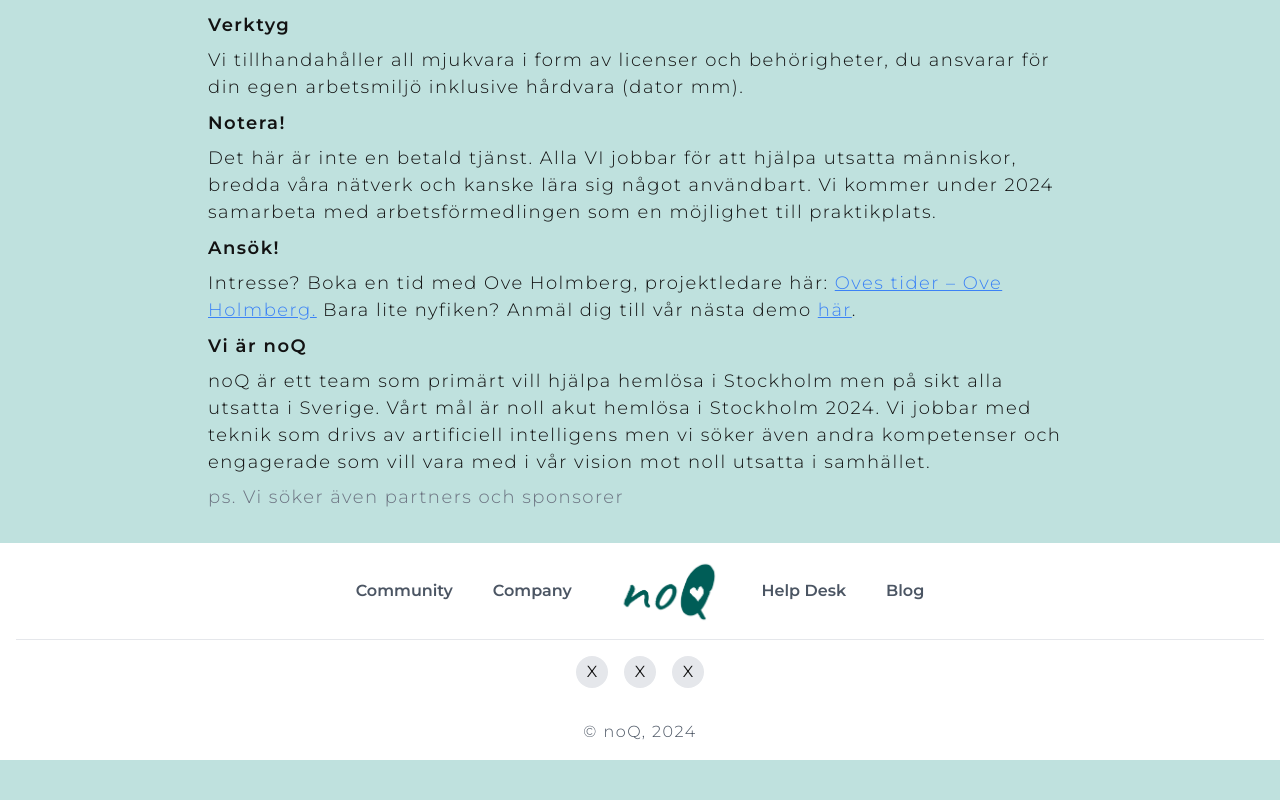
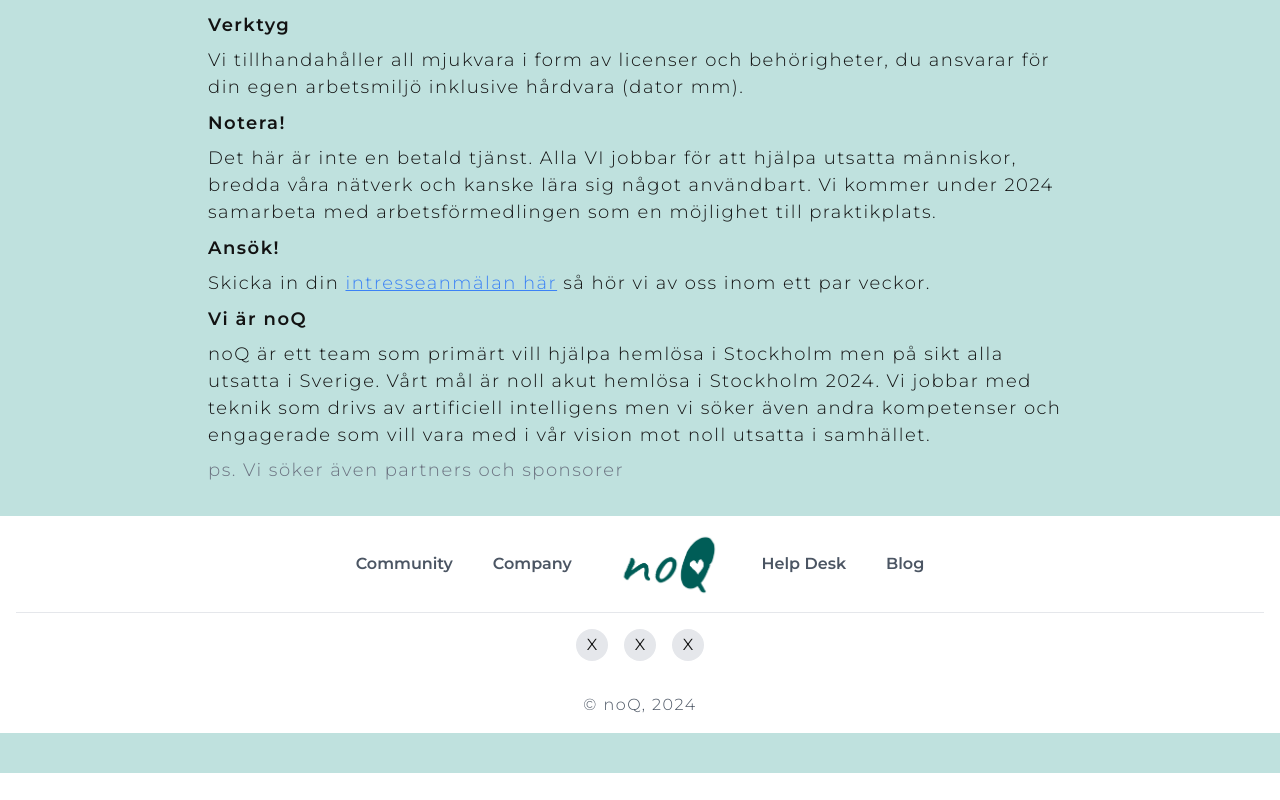
Before and after one commit to frykhamn/noqcms, a React (Vite) app: page /jobba-med-oss in a window 1280 px wide. Shown: the part 1853-2653 px from the top of the page. After the commit the page ends 2626 px from the top, so only its background shows below. Built offline with nearby package versions, Linux system fonts and the light colour scheme; no server answers.

Commit message:
"Ansök!" edited!

```diff
--- a/src/pages/LandingPageComponent/components/JobbaMedOssPage.jsx
+++ b/src/pages/LandingPageComponent/components/JobbaMedOssPage.jsx
@@ -124,21 +124,14 @@
         </p>
         <h3 className="text-lg font-bold mb-2">Ansök!</h3>
         <p className="mb-2">
-          Intresse? Boka en tid med Ove Holmberg, projektledare här:{" "}
+        Skicka in din{" "}
           <a
-            href="https://calendar.google.com/calendar/u/0/appointments/schedules/AcZssZ0usphB5W1haAqpl3EODAd3szLZLOMCTq-ggW3X9HeszLYZHClDvu87mgmv_8JFpip6QZY_OXiU"
+            href="https://docs.google.com/forms/d/e/1FAIpQLSfZosC-Zfuc1LRRfrKDVVHryYUdfhUoJXjslC0i1bxhqRukaA/viewform"
             className="text-blue-500 underline"
           >
-            Oves tider – Ove Holmberg.
+            intresseanmälan här
           </a>{" "}
-          Bara lite nyfiken? Anmäl dig till vår nästa demo{" "}
-          <a
-            href="https://docs.google.com/forms/d/e/1FAIpQLSe10wrCIeZeCDgvpkgXHKPxMb2ou1HFdRRnlaArfb0NWfW7SQ/viewform"
-            className="text-blue-500 underline"
-          >
-            här
-          </a>
-          .
+          så hör vi av oss inom ett par veckor.{" "}
         </p>
         <h3 className="text-lg font-bold mb-2">Vi är noQ</h3>
         <p className="mb-2">
```
